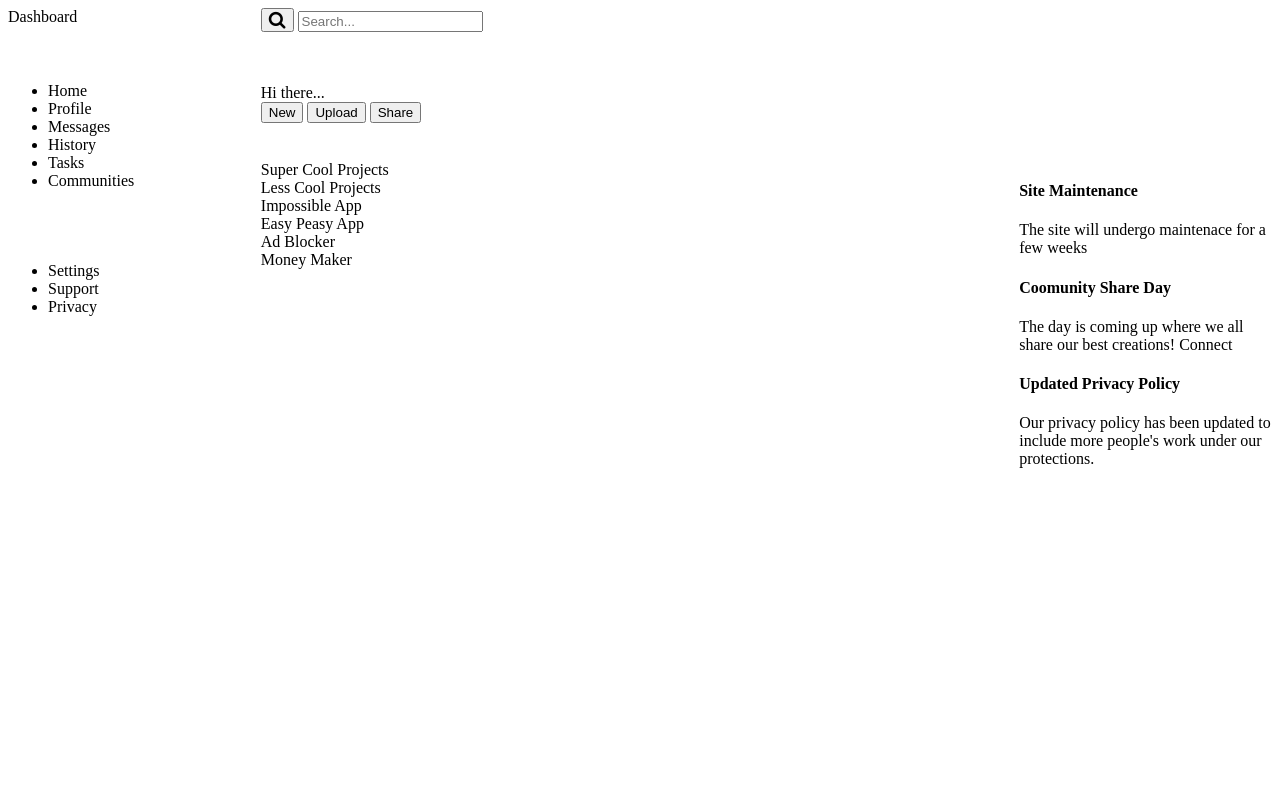
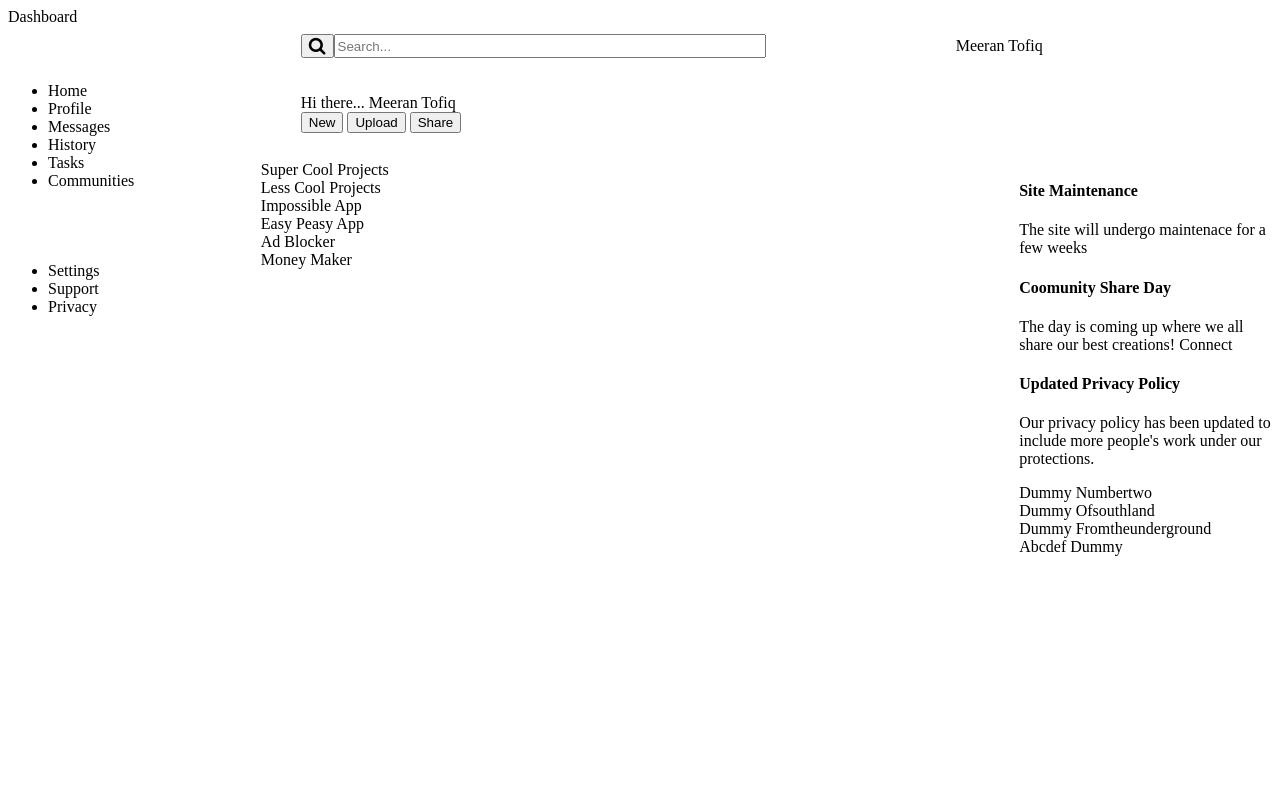
Before and after one commit to Meeran-Tofiq/admin-dashboard, a plain HTML site: page index.html in a window 1280 px wide. Drawn offline with Linux system fonts and the light colour scheme.

Commit message:
Add nested styling to complete structure

```diff
--- a/index.html
+++ b/index.html
@@ -37,16 +37,18 @@
                 <button type="submit"><i class="fa fa-search" style="font-size: 18px;"></i></button>
                 <input type="search" id="search" placeholder="Search...">
             </form>
-            <span class="notifications"></span>
-            <span class="profile-img"></span>
-            <span class="profile-name"></span>
+            <div class="user">
+                <span class="notifications"></span>
+                <span class="profile-img"></span>
+                <span class="profile-name">Meeran Tofiq</span>
+            </div>
         </div>
 
         <div class="bottom">
             <div class="profile-section">
                 <span class="profile-img"></span>
                 <span class="profile-message">Hi there...</span>
-                <span class="profile-name"></span>
+                <span class="profile-name">Meeran Tofiq</span>
             </div>
 
             <div class="tools">
@@ -87,22 +89,22 @@
         <div class="trending">
             <div class="profile">
                 <span class="profile-img"></span>
-                <span class="profile-name"></span>
+                <span class="profile-name">Dummy Numbertwo</span>
                 <span class="profile-message"></span>
             </div>
             <div class="profile">
                 <span class="profile-img"></span>
-                <span class="profile-name"></span>
+                <span class="profile-name">Dummy Ofsouthland</span>
                 <span class="profile-message"></span>
             </div>
             <div class="profile">
                 <span class="profile-img"></span>
-                <span class="profile-name"></span>
+                <span class="profile-name">Dummy Fromtheunderground</span>
                 <span class="profile-message"></span>
             </div>
             <div class="profile">
                 <span class="profile-img"></span>
-                <span class="profile-name"></span>
+                <span class="profile-name">Abcdef Dummy</span>
                 <span class="profile-message"></span>
             </div>
         </div>
--- a/styles.css
+++ b/styles.css
@@ -19,6 +19,25 @@ header {
     grid-row: 1;
     display: grid;
     grid-template: 1fr 1fr / 1fr;
+
+    padding: 10px 40px;
+    gap: 20px;
+}
+
+header .top {
+    display: grid;
+    grid-template: 1fr / 1fr 1fr;
+    align-items: center;
+    justify-items: center;
+}
+
+form {
+    display: flex;
+    width: 100%;
+}
+
+form input {
+    flex: 1;
 }
 
 .content {
```
